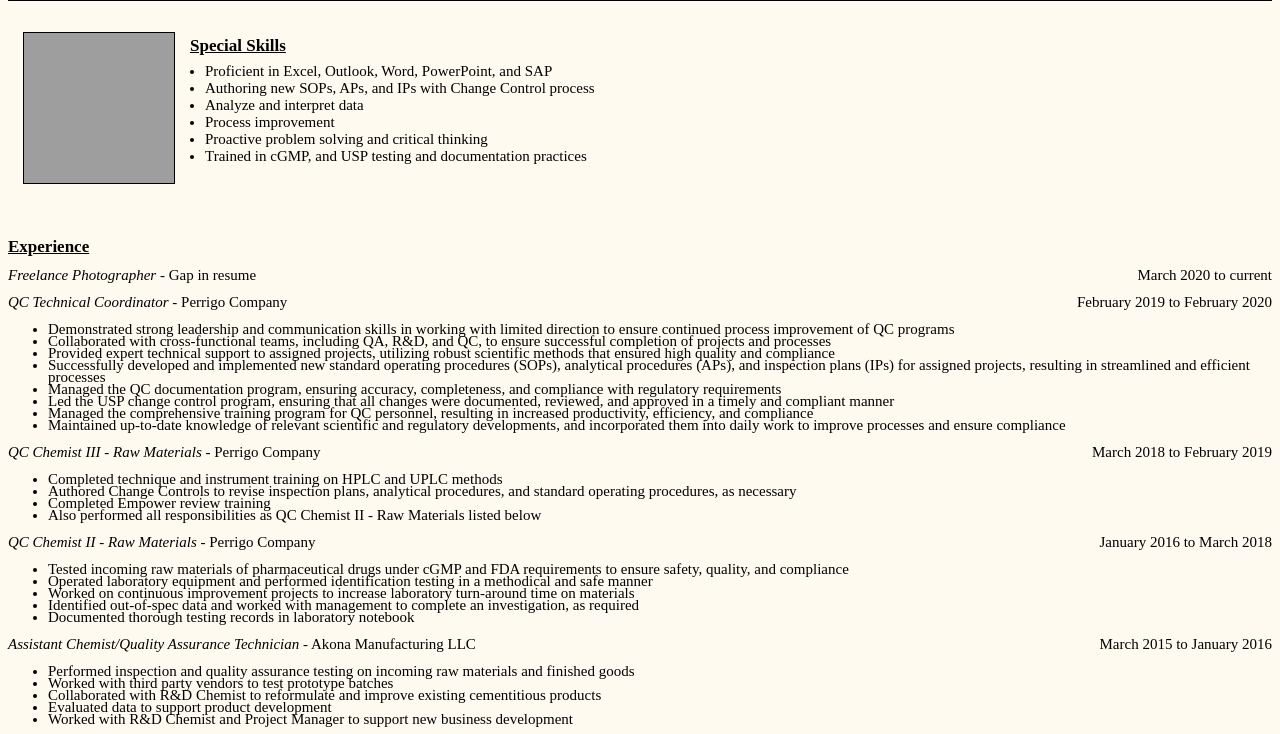
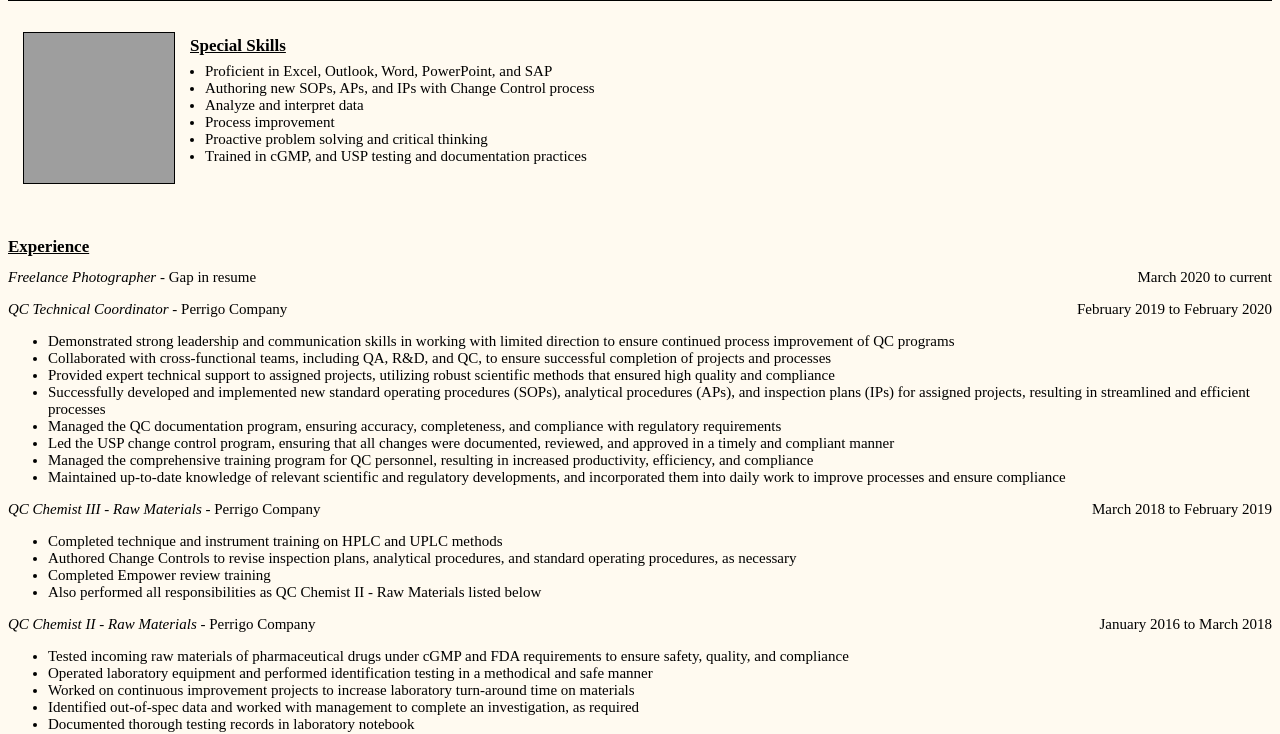
Before and after one commit to EmilieLee9/EmilieLee, a plain HTML site: page index.html in a window 1280 px wide. Shown: the part 95-829 px from the top of the page. Drawn offline with Linux system fonts and the light colour scheme; grey boxes are pictures that could not be loaded; a web font is replaced by a local one.

Commit message:
Update style.css

```diff
--- a/style.css
+++ b/style.css
@@ -46,8 +46,9 @@ img {
 .list {
   font-size: 15px;
   font-family: 'Raleway Dots';
-  line-height: 80%;
+
 }
+
 
 .footer {
   background-color: white;
```
